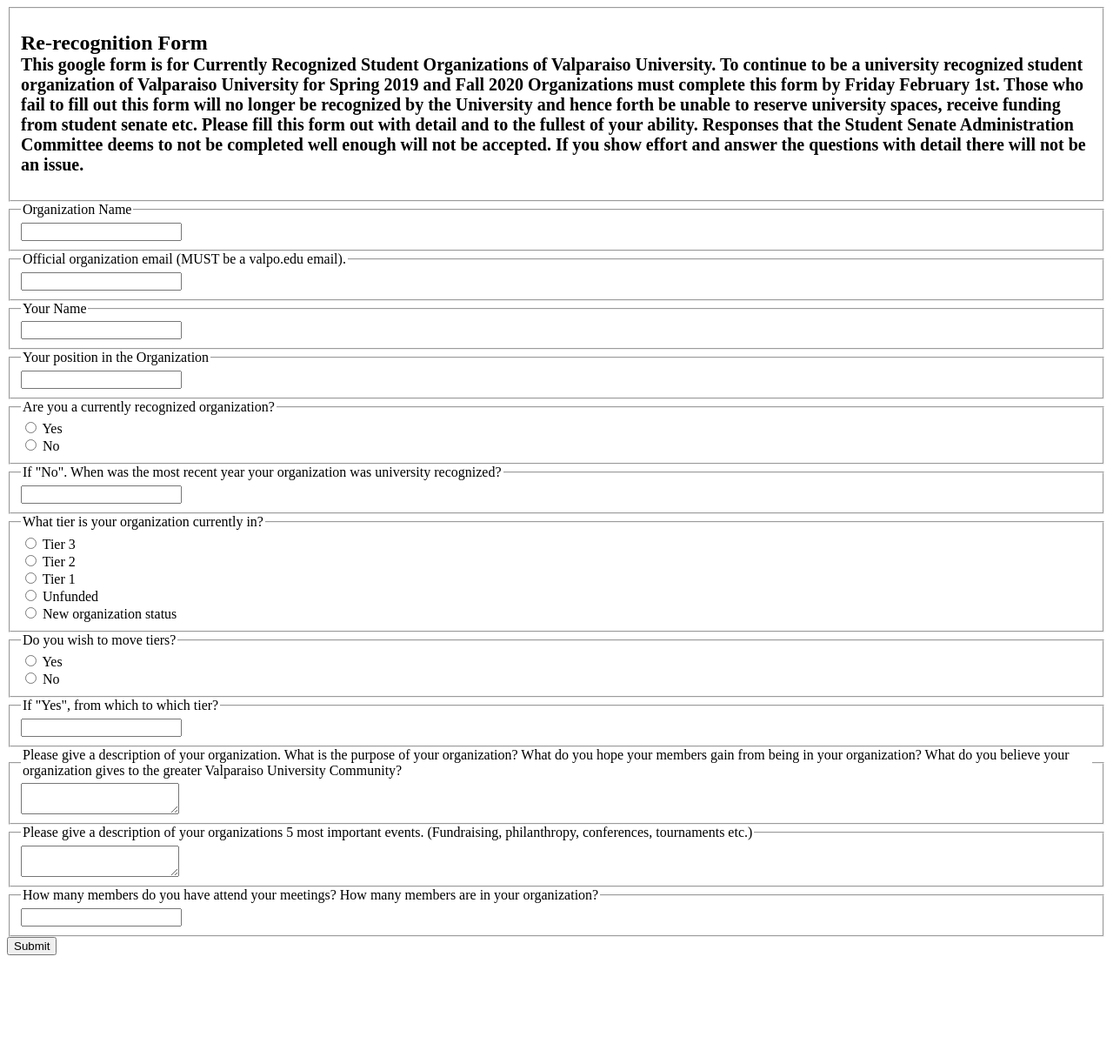
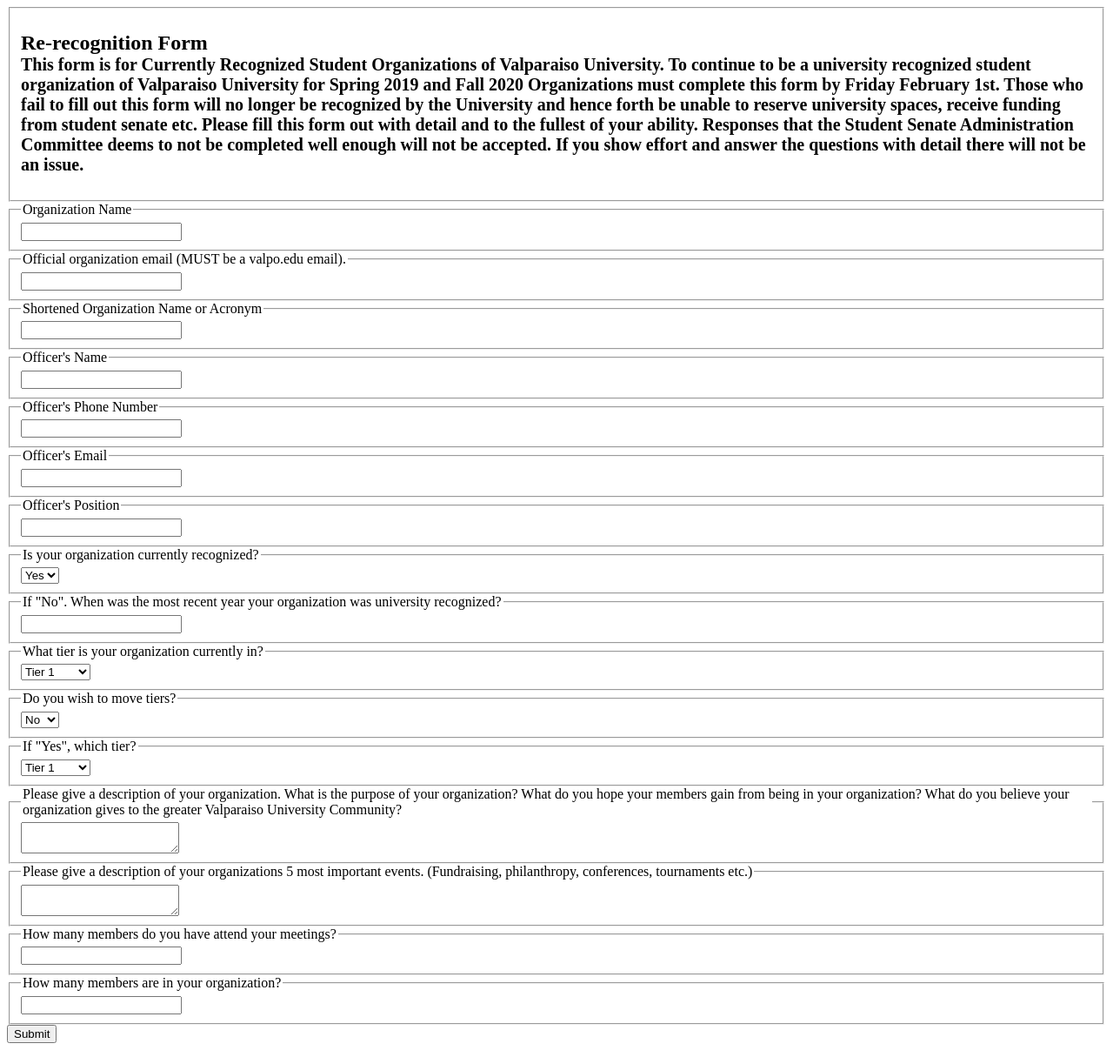
Before and after one commit to ahauck74/student-senate, a Flask app: page /new in a window 1280 px wide. Shown: the whole page at 87% size. Before the commit the page ends 1098 px from the top, so only its background shows below. Run offline with Flask 2, Linux system fonts and the light colour scheme.

Commit message:
Updated form and info retrieval

```diff
--- a/main.py
+++ b/main.py
@@ -31,15 +31,34 @@ def new_submission():
 
 	# read the posted values from the UI
 	else:
-		_org_name = request.form['entry.1882656793'] #The string in the bracket matches the field name in the html
-		_org_email = request.form['entry.1314376269']
-		_name = request.form['entry.207141534']
-		_position = request.form['entry.1336707939']
+		#The string in the bracket matches the field name in the html
+		_org_name = request.form['org_name']
+		_org_email = request.form['org_email']
+		_org_acronym = request.form['acronym']
+
+		#These fields will need to become arrays once we dress up the html to have a
+		#variable number of officer fields
+		_name = request.form['name']
+		_phone = request.form['phone']
+		_email = request.form['email']
+		_position = request.form['position']
+
+		_cur_recgonized = request.form['currently_recognized']#returns <y> or <n>
+		_last_recognized = request.form['last_recognized']#This will likely be removed
+		_cur_tier = request.form['tier']#<1>, <2>, <3>, or <null> for unfunded
+		_change_tier = request.form['change_tier']#<y> or <n>
+		_tier_dest = request.form['tier_destination']#<1>, <2>, <3>, or <null> for unfunded
+		_description = request.form['description']
+		_events = request.form['events']
+		_attendance = request.form['reg_attendance']
+		_members = request.form['members_total']
+
+
 		# validate the received values
 		if _org_name and _org_email:
 		    return ("<h1>" + _org_name + "</h1>")
 		else:
-		    return ("<h1> Enter a name and email </h1>")
+		    return (redirect(url_for('new')))
 
 ############################
 # The Club Pages
--- a/templates/new_submission.html
+++ b/templates/new_submission.html
@@ -2,7 +2,7 @@
    <body>
 <form action = "http://cs358.cis.valpo.edu:5000/new-submission" method = "post">
     <fieldset>
-        <h2>Re-recognition Form <br><small>This google form is for Currently Recognized Student Organizations of Valparaiso University. To continue to be a university recognized student organization of Valparaiso University for Spring 2019 and Fall 2020 Organizations must complete this form by Friday February 1st. Those who fail to fill out this form will no longer be recognized by the University and hence forth be unable to reserve university spaces, receive funding from student senate etc. Please fill this form out with detail and to the fullest of your ability. Responses that the Student Senate Administration Committee deems to not be completed well enough will not be accepted. If you show effort and answer the questions with detail there will not be an issue.</small></h2>
+        <h2>Re-recognition Form <br><small>This form is for Currently Recognized Student Organizations of Valparaiso University. To continue to be a university recognized student organization of Valparaiso University for Spring 2019 and Fall 2020 Organizations must complete this form by Friday February 1st. Those who fail to fill out this form will no longer be recognized by the University and hence forth be unable to reserve university spaces, receive funding from student senate etc. Please fill this form out with detail and to the fullest of your ability. Responses that the Student Senate Administration Committee deems to not be completed well enough will not be accepted. If you show effort and answer the questions with detail there will not be an issue.</small></h2>
     </fieldset>
 
 
@@ -10,7 +10,7 @@
     <fieldset>
         <legend for="452929374">Organization Name</legend>
         <div class="form-group">
-            <input id="1882656793" type="text" name="entry.1882656793" class="form-control" >
+            <input id="1882656793" type="text" name="org_name" class="form-control" >
         </div>
     </fieldset>
 
@@ -19,46 +19,56 @@
     <fieldset>
         <legend for="2038927661">Official organization email (MUST be a valpo.edu email). </legend>
         <div class="form-group">
-            <input id="1314376269" type="text" name="entry.1314376269" class="form-control" >
+            <input id="1314376269" type="text" name="org_email" class="form-control" >
+        </div>
+    </fieldset>
+
+    <fieldset>
+        <legend for="2038927662">Shortened Organization Name or Acronym </legend>
+        <div class="form-group">
+            <input id="1314376268" type="text" name="acronym" class="form-control" >
         </div>
     </fieldset>
 
 
     <!-- Field type: "short" id: "618671397" -->
     <fieldset>
-        <legend for="618671397">Your Name </legend>
+        <legend for="618671397">Officer's Name </legend>
         <div class="form-group">
-            <input id="207141534" type="text" name="entry.207141534" class="form-control" >
+            <input id="207141534" type="text" name="name" class="form-control" >
+        </div>
+    </fieldset>
+
+    <fieldset>
+        <legend for="618671398">Officer's Phone Number </legend>
+        <div class="form-group">
+            <input id="207141535" type="text" name="phone" class="form-control" >
+        </div>
+    </fieldset>
+
+    <fieldset>
+        <legend for="618671397">Officer's Email </legend>
+        <div class="form-group">
+            <input id="207141534" type="text" name="email" class="form-control" >
         </div>
     </fieldset>
 
 
     <!-- Field type: "short" id: "1898475776" -->
     <fieldset>
-        <legend for="1898475776">Your position in the Organization</legend>
+        <legend for="1898475776">Officer's Position</legend>
         <div class="form-group">
-            <input id="1336707939" type="text" name="entry.1336707939" class="form-control" >
+            <input id="1336707939" type="text" name="position" class="form-control" >
         </div>
     </fieldset>
 
 
-    <!-- Field type: "choices" id: "687977312" -->
-    <fieldset>
-        <legend for="687977312">Are you a currently recognized organization?</legend>
-        <div class="form-group">
-            <div class="radio">
-                <label>
-                    <input type="radio" name="entry.2045705188" value="Yes" >
-                    Yes
-                </label>
-            </div>
-            <div class="radio">
-                <label>
-                    <input type="radio" name="entry.2045705188" value="No" >
-                    No
-                </label>
-            </div>
-        </div>
+        <fieldset>
+    	<legend for="687977312">Is your organization currently recognized?</legend>
+    	<select name="currently_recognized">
+			<option value="y">Yes</option>
+			<option value="n">No</option>
+	  </select>
     </fieldset>
 
 
@@ -66,75 +76,41 @@
     <fieldset>
         <legend for="218750409">If &quot;No&quot;. When was the most recent year your organization was university recognized?</legend>
         <div class="form-group">
-            <input id="298238696" type="text" name="entry.298238696" class="form-control" >
+            <input id="298238696" type="text" name="last_recognized" class="form-control" >
         </div>
     </fieldset>
 
 
-    <!-- Field type: "choices" id: "1538021864" -->
     <fieldset>
-        <legend for="1538021864">What tier is your organization currently in?</legend>
-        <div class="form-group">
-            <div class="radio">
-                <label>
-                    <input type="radio" name="entry.59317848" value="Tier 3" >
-                    Tier 3
-                </label>
-            </div>
-            <div class="radio">
-                <label>
-                    <input type="radio" name="entry.59317848" value="Tier 2" >
-                    Tier 2
-                </label>
-            </div>
-            <div class="radio">
-                <label>
-                    <input type="radio" name="entry.59317848" value="Tier 1" >
-                    Tier 1
-                </label>
-            </div>
-            <div class="radio">
-                <label>
-                    <input type="radio" name="entry.59317848" value="Unfunded" >
-                    Unfunded
-                </label>
-            </div>
-            <div class="radio">
-                <label>
-                    <input type="radio" name="entry.59317848" value="New organization status" >
-                    New organization status
-                </label>
-            </div>
-        </div>
+    <legend for="1538021864">What tier is your organization currently in?</legend>
+    	<select name="tier">
+			<option value="1">Tier 1</option>
+			<option value="2">Tier 2</option>
+			<option value="3">Tier 3</option>
+			<option value=null>Unfunded</option>
+	  </select>
     </fieldset>
 
 
     <!-- Field type: "choices" id: "1585742074" -->
     <fieldset>
         <legend for="1585742074">Do you wish to move tiers?</legend>
-        <div class="form-group">
-            <div class="radio">
-                <label>
-                    <input type="radio" name="entry.1435737669" value="Yes" >
-                    Yes
-                </label>
-            </div>
-            <div class="radio">
-                <label>
-                    <input type="radio" name="entry.1435737669" value="No" >
-                    No
-                </label>
-            </div>
-        </div>
+        <select name="change_tier">
+			<option value="n">No</option>
+			<option value="y">Yes</option>
+	  </select>
     </fieldset>
 
 
     <!-- Field type: "short" id: "653058237" -->
     <fieldset>
-        <legend for="653058237">If &quot;Yes&quot;, from which to which tier?</legend>
-        <div class="form-group">
-            <input id="1291010019" type="text" name="entry.1291010019" class="form-control" >
-        </div>
+        <legend for="653058247">If &quot;Yes&quot;, which tier?</legend>
+        <select name="tier_destination">
+			<option value="1">Tier 1</option>
+			<option value="2">Tier 2</option>
+			<option value="3">Tier 3</option>
+			<option value=null>Unfunded</option>
+	  </select>
     </fieldset>
 
 
@@ -142,7 +118,7 @@
     <fieldset>
         <legend for="804273304">Please give a description of your organization. What is the purpose of your organization? What do you hope your members gain from being in your organization? What do you believe your organization gives to the greater Valparaiso University Community?</legend>
         <div class="form-group">
-            <textarea id="1536909263" name="entry.1536909263" class="form-control" ></textarea>
+            <textarea id="1536909263" name="description" class="form-control" ></textarea>
         </div>
     </fieldset>
 
@@ -151,16 +127,23 @@
     <fieldset>
         <legend for="1956583147">Please give a description of your organizations 5 most important events. (Fundraising, philanthropy, conferences, tournaments etc.)</legend>
         <div class="form-group">
-            <textarea id="227861700" name="entry.227861700" class="form-control" ></textarea>
+            <textarea id="227861700" name="events" class="form-control" ></textarea>
         </div>
     </fieldset>
 
 
     <!-- Field type: "short" id: "2031252226" -->
     <fieldset>
-        <legend for="2031252226">How many members do you have attend your meetings? How many members are in your organization?</legend>
+        <legend for="2031252226">How many members do you have attend your meetings? </legend>
         <div class="form-group">
-            <input id="74392380" type="text" name="entry.74392380" class="form-control" >
+            <input id="74392380" type="text" name="reg_attendance" class="form-control" >
+        </div>
+    </fieldset>
+
+    <fieldset>
+        <legend for="2031252227">How many members are in your organization?</legend>
+        <div class="form-group">
+            <input id="74392380" type="text" name="members_total" class="form-control" >
         </div>
     </fieldset>
 
```
Also changed, not shown: 1 other file.
